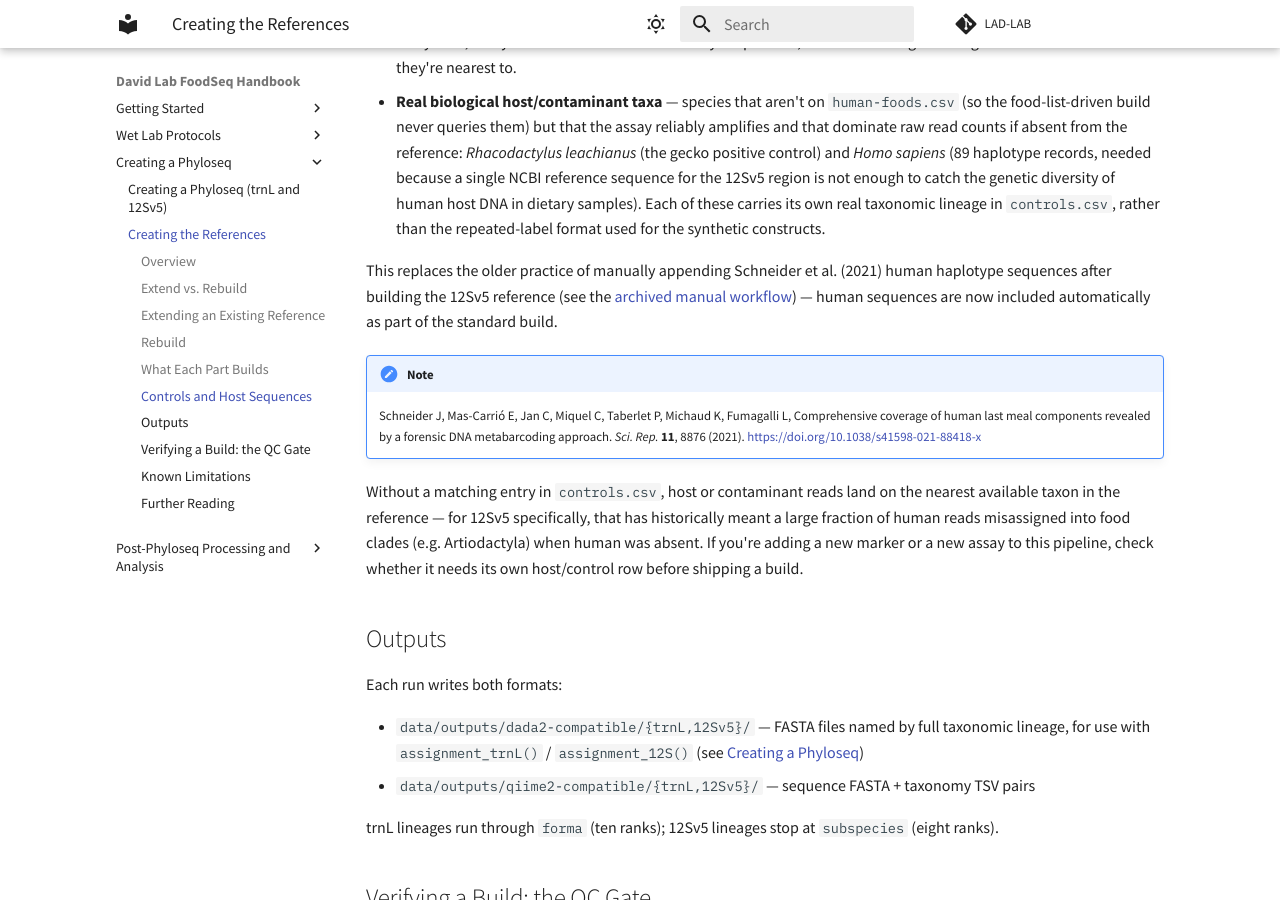
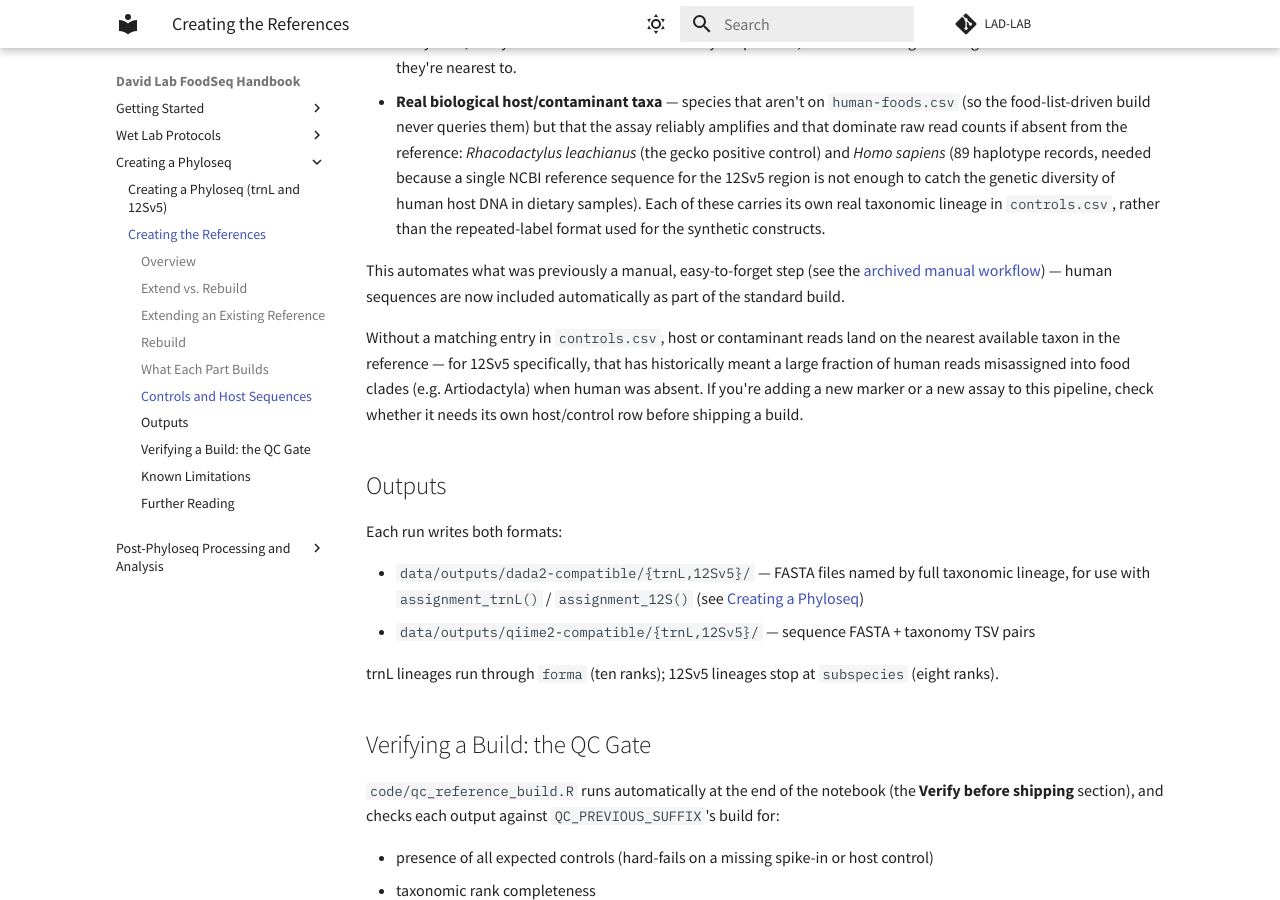
Before and after one commit to LAD-LAB/lad-lab.github.io, an MkDocs documentation site: the page built from docs/references.md, in a window 1280 px wide and 900 px high, scrolled down 4657 px. Built offline with MkDocs 1.6.1 and Material for MkDocs 9.7.7, drawn with Linux system fonts in a browser that asks for light colours.

Commit message:
Drop unverified Schneider et al. attribution from Controls and Host Sequences
references.md claimed the new controls.csv human host-taxon records
(89 haplotypes) "replace" the old manual practice of appending Schneider
et al. (2021) sequences - inherited from continuity with the archived
manual workflow, which does cite Schneider by name for that exact step.

But the actual food-dbs commit that added these records says their
origin was unrecorded until a BLAST trace, which resolved them to named
human mtDNA haplogroups and Sanger BAC/PAC clone records - it never
mentions Schneider. Asserting the "replaces Schneider" lineage wasn't
something either of those actually confirms, so it's replaced with a
description of what is confirmed: the new mechanism automates what used
to be a manual step, without claiming which sequences it descends from.

The citation itself stays in references-legacy.md, where it accurately
describes that page's own manual workflow.

Co-Authored-By: Claude Sonnet 5 <noreply@anthropic.com>

```diff
--- a/docs/references.md
+++ b/docs/references.md
@@ -153,11 +153,7 @@ The trnL off-target allowlist deliberately includes Cyanobacteriota alongside St
 - **Synthetic spike-in controls** — the lab's positive-control constructs (`synthetic trnL ASV`, `synthetic 12S ASV`), which never come back from a RefSeq/GenBank query since they aren't real organisms. Without an explicit entry here, every food-list-driven rebuild silently drops them, and their reads get reassigned to whatever real taxon they're nearest to.
 - **Real biological host/contaminant taxa** — species that aren't on `human-foods.csv` (so the food-list-driven build never queries them) but that the assay reliably amplifies and that dominate raw read counts if absent from the reference: *Rhacodactylus leachianus* (the gecko positive control) and *Homo sapiens* (89 haplotype records, needed because a single NCBI reference sequence for the 12Sv5 region is not enough to catch the genetic diversity of human host DNA in dietary samples). Each of these carries its own real taxonomic lineage in `controls.csv`, rather than the repeated-label format used for the synthetic constructs.
 
-This replaces the older practice of manually appending Schneider et al. (2021) human haplotype sequences after building the 12Sv5 reference (see the [archived manual workflow](references-legacy.md#adding-human-sequences-to-the-12sv5-reference)) — human sequences are now included automatically as part of the standard build.
-
-!!! note
-
-    Schneider J, Mas-Carrió E, Jan C, Miquel C, Taberlet P, Michaud K, Fumagalli L, Comprehensive coverage of human last meal components revealed by a forensic DNA metabarcoding approach. *Sci. Rep.* **11**, 8876 (2021). [https://doi.org/10.1038/s41598-021-88418-x](https://doi.org/10.1038/s41598-021-88418-x)
+This automates what was previously a manual, easy-to-forget step (see the [archived manual workflow](references-legacy.md#adding-human-sequences-to-the-12sv5-reference)) — human sequences are now included automatically as part of the standard build.
 
 Without a matching entry in `controls.csv`, host or contaminant reads land on the nearest available taxon in the reference — for 12Sv5 specifically, that has historically meant a large fraction of human reads misassigned into food clades (e.g. Artiodactyla) when human was absent. If you're adding a new marker or a new assay to this pipeline, check whether it needs its own host/control row before shipping a build.
 
```
